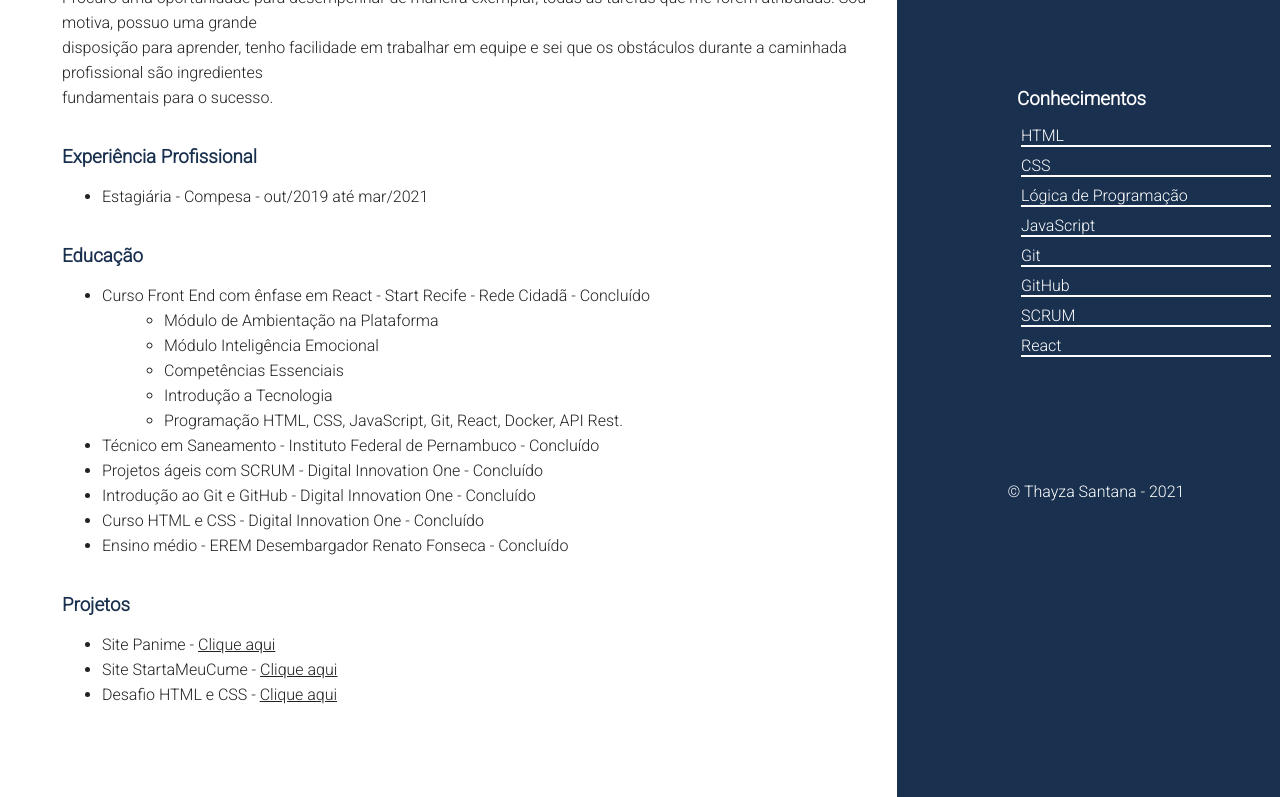
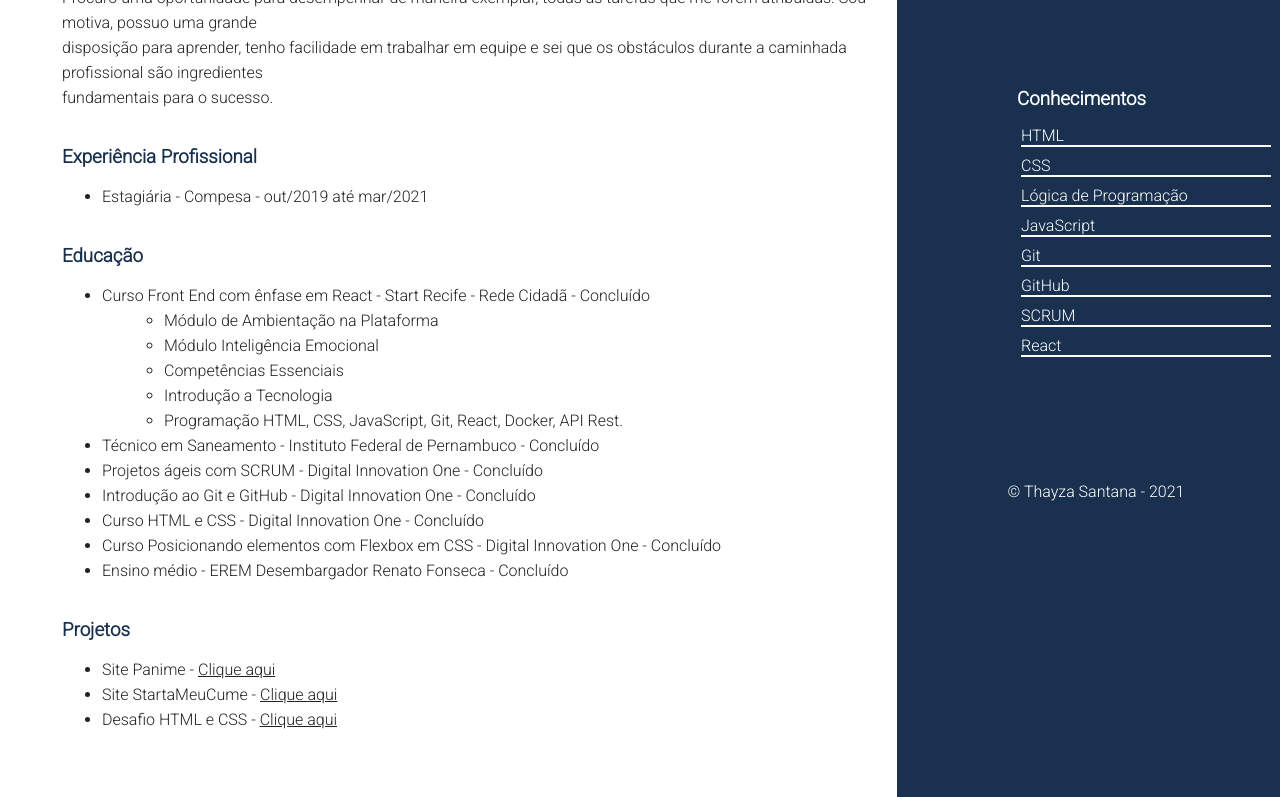
Before and after one commit to thayzasantana/avaliacao-html-css, a plain HTML site: page index.html in a window 1280 px wide. Shown: the part 303-1100 px from the top of the page. Drawn offline with Linux system fonts and the light colour scheme.

Commit message:
atualizando o campo educacao

```diff
--- a/index.html
+++ b/index.html
@@ -47,6 +47,7 @@
                     <li>Projetos ágeis com SCRUM - Digital Innovation One - Concluído</li>
                     <li>Introdução ao Git e GitHub - Digital Innovation One - Concluído</li>
                     <li>Curso HTML e CSS - Digital Innovation One - Concluído</li>
+                    <li>Curso Posicionando elementos com Flexbox em CSS - Digital Innovation One - Concluído</li>
                     <li>Ensino médio - EREM Desembargador Renato Fonseca - Concluído</li>
                 </ul>
                 <h3 class="titulo-esquerda">Projetos</h3>
```
